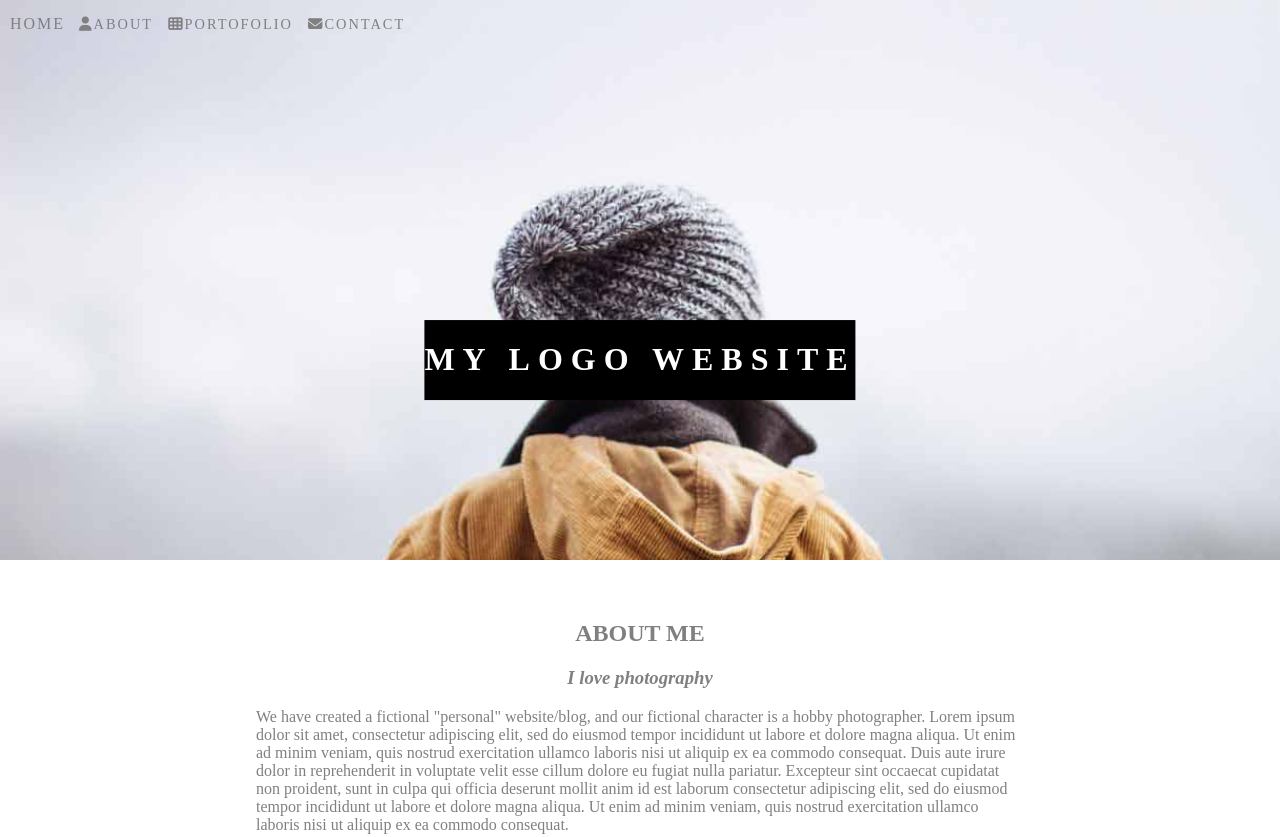
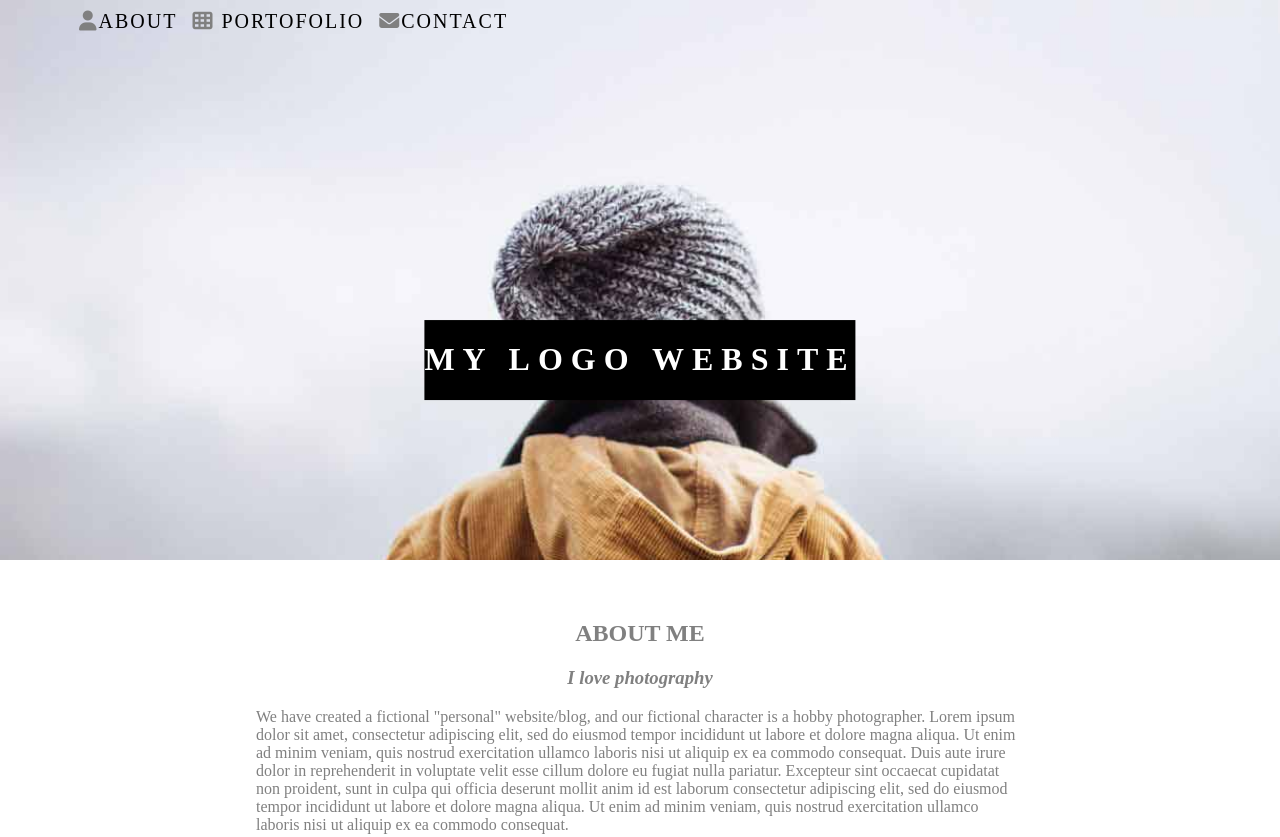
Before and after one commit to Stelian2022/Maquette-portofolio, a plain HTML site: page index.html in a window 1280 px wide. Shown: the top 837 px of the page. Drawn offline with Linux system fonts and the light colour scheme; files whose address does not match are found by name.

Commit message:
modif FOAD 14/12

```diff
--- a/assests/css/style.css
+++ b/assests/css/style.css
@@ -432,6 +432,75 @@ body {
     top: 0;
     left: 8vh;
   }
+  #brand {
+    display: none;
+  }
+
+  #menuHeader {
+    display: flex;
+
+    position: fixed;
+    position: relative;
+    z-index: 2;
+  }
+
+  #menuHeader ul {
+    width: 50vh;
+    list-style-type: none;
+    position: absolute;
+    border: none;
+
+    background-color: rgba(red, green, blue, alpha);
+    padding: 0;
+    margin: 0;
+    display: flex;
+    flex-direction: column;
+
+    height: 30vh;
+
+    overflow: hidden;
+    transition: all 0.5s;
+  }
+
+  /* menu resp */
+
+  #box:checked ~ ul {
+    max-height: 50vh;
+  }
+  #box {
+    display: none;
+  }
+  #box:not(:checked) ~ ul {
+    max-height: 0;
+  }
+  /* The navigation menu */
+
+  /* Navigation links */
+  #menuHeader a {
+    float: left;
+    height: 3rem;
+    font-size: 20px;
+    color: black;
+    text-align: center;
+    padding-top: 0.6rem;
+    text-decoration: none;
+
+    text-align: left;
+  }
+  #menuHeader ul {
+    display: flex;
+    flex-direction: row;
+    overflow: hidden;
+
+    width: 40vw;
+  }
+
+  /* Add a red background color to navigation links on hover */
+  #menuHeader a:hover {
+    background-color: rgb(179, 177, 177);
+    color: black;
+  }
+
   #box:not(:checked) ~ ul {
     max-height: 20vh;
 
@@ -439,7 +508,7 @@ body {
   }
   #menuHeader li {
     right: 0;
-    padding-top: 1rem;
+    /* padding-top: 1rem; */
 
     font-size: 0.9rem;
 
--- a/index.html
+++ b/index.html
@@ -6,6 +6,7 @@
     <meta name="viewport" content="width=device-width, initial-scale=1.0" />
     <title>Maquette portofolio</title>
     <link rel="stylesheet" href="./assests/css/style.css" />
+    <script src="/assests/js/script.js" defer></script>
     <link
       rel="stylesheet"
       href="https://cdnjs.cloudflare.com/ajax/libs/font-awesome/6.2.1/css/all.min.css"
@@ -23,7 +24,7 @@ fin section nav -->
     <!-- section header -->
     <div id="header">
       <nav id="menuHeader">
-        <div id="brand">HOME</div>
+        <div id="brand"><a href="">HOME</a></div>
         <label for="box">
           <div id="burger">
             <i class="fa-solid fa-bars"></i>
@@ -31,11 +32,17 @@ fin section nav -->
         </label>
         <input type="checkbox" id="box" />
         <ul>
-          <li><i class="fa-solid fa-user"></i>ABOUT</li>
+          <li>
+            <a href=""><i class="fa-solid fa-user"></i>ABOUT</a>
+          </li>
 
-          <li><i class="fa-solid fa-table-cells"></i>PORTOFOLIO</li>
+          <li>
+            <a href=""><i class="fa-solid fa-table-cells"></i> PORTOFOLIO</a>
+          </li>
 
-          <li><i class="fa-solid fa-envelope"></i>CONTACT</li>
+          <li>
+            <a href=""><i class="fa-solid fa-envelope"></i>CONTACT</a>
+          </li>
         </ul>
       </nav>
       <div class="myLogo"><h1>MY LOGO</h1></div>
```
Also changed, not shown: assests/js/script.js (added).
